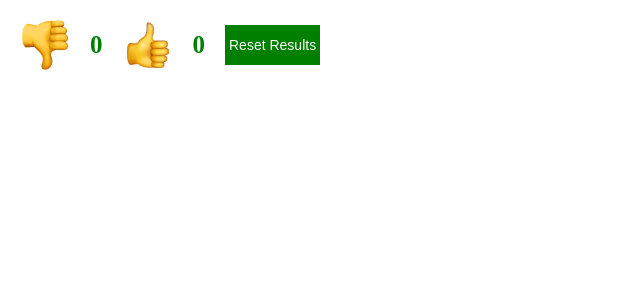
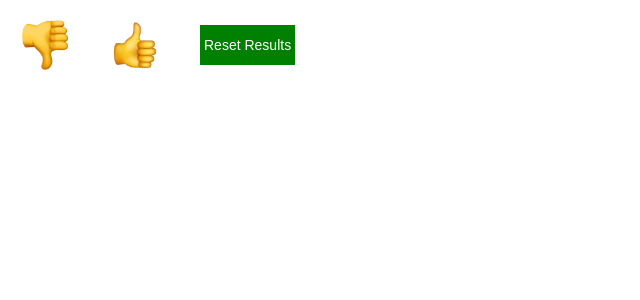
Before and after one commit to derkach2288/react-typescript, a React (Create React App) app: page / in a window 1280 px wide. Shown: the top 300 px of the page, without its empty margins (0-640 px from the left). Built offline with nearby package versions, Linux system fonts and the light colour scheme.

Commit message:
скрыл каунтер, если он равен 0

```diff
--- a/src/homeworks/Homework21/Homework21.tsx
+++ b/src/homeworks/Homework21/Homework21.tsx
@@ -37,7 +37,7 @@ function Homework21() {
               : ""
           }`}
         >
-          {countDislike}
+          {countDislike !== 0 && countDislike}
         </p>
         <img
           onClick={onPlus}
@@ -46,7 +46,7 @@ function Homework21() {
           alt="icon-like"
         />
         <p className={`count ${countLike === 0 ? "green-text" : ""}`}>
-          {countLike}
+          {countLike !== 0 && countLike}
         </p>
 
         <div className="btn">
```
